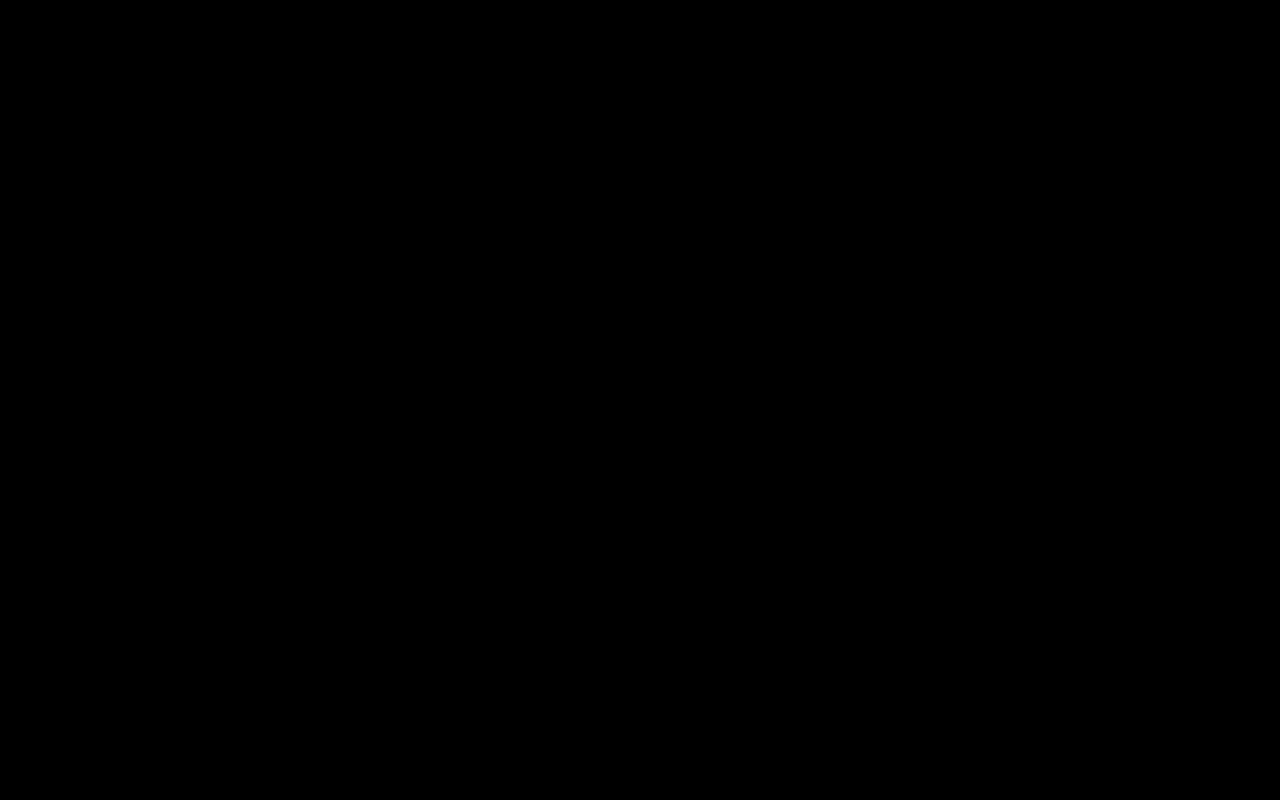
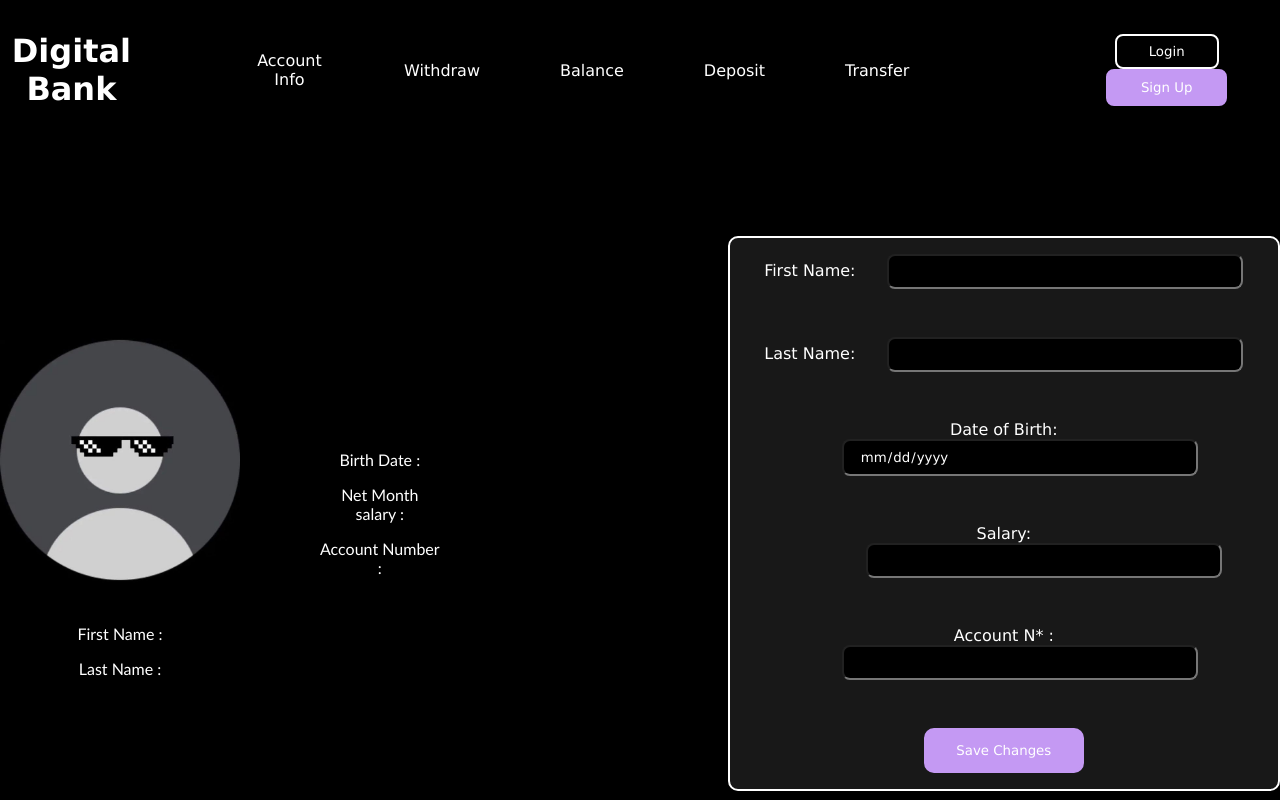
Before and after one commit to PROG4-DigitalBank/UI, a React (Create React App) app: page /account in a window 1280 px wide. Built offline with nearby package versions, Linux system fonts and the light colour scheme.

Commit message:
feat: account info global design

```diff
--- a/src/components/account/AccountInfo.jsx
+++ b/src/components/account/AccountInfo.jsx
@@ -1,12 +1,118 @@
-import React from "react";
-import './styles/account.css';
+import React from 'react'
+import './styles/account.css'
+import { Link } from 'react-router-dom'
+import icon from './image/icon.jpg'
 
-const AccountInfo = ()=>{
-    return(
-        <>
+const AccountInfo = () => {
+  return (
+    <>
+      <div className="nav">
+        <div className="nav-links">
+          <Link to="/">
+            <h1 className="logo">Digital Bank</h1>
+          </Link>
+          <Link to="/account" className="link-">
+            Account Info
+          </Link>
+          <Link to="/" className="link-">
+            Withdraw
+          </Link>
+          <Link to="/" className="link-">
+            Balance
+          </Link>
+          <Link to="/" className="link-">
+            Deposit
+          </Link>
+          <Link to="/" className="link-">
+            Transfer
+          </Link>
+        </div>
 
-        </>
-    );
+        <div className="buttons-container">
+          <button className="try">Login</button>
+          <button className="learn">Sign Up</button>
+        </div>
+      </div>
+
+      <div className='body-container'>
+        <div className="main-account-container">
+          <div className="profile-info">
+            <div>
+              <img src={icon} alt="" className="icon" />
+            </div>
+
+            <div className="name">
+              <p id="first-name">First Name : </p>
+              <p>Last Name : </p>
+            </div>
+          </div>
+
+          <div className="info">
+            <p>Birth Date : </p>
+            <p>Net Month salary : </p>
+            <p>Account Number : </p>
+          </div>
+        </div>
+
+        <div className="other-container">
+          <form className="form" id='form'>
+            <label>
+              First Name:
+              <input
+                type="text"
+                name="firstName"
+                required
+                className="input-text"
+              />
+            </label>
+
+            <label>
+              Last Name:
+              <input
+                type="text"
+                name="lastName"
+                required
+                className="input-text"
+              />
+            </label>
+
+            <label>
+              Date of Birth:
+              <input
+                type="date"
+                name="dateOfBirth"
+                required
+                className="input-text"
+              />
+            </label>
+            <label>
+              Salary:
+              <input
+                type="number"
+                name="salary"
+                required
+                className="input-text"
+                id="salary"
+              />
+            </label>
+            <label>
+              Account N* :
+              <input
+                type="text"
+                name="accountNumber"
+                required
+                className="input-text"
+                id="acc-number"
+              />
+            </label>
+            <button type="submit" className="submit">
+              Save Changes
+            </button>
+          </form>
+        </div>
+      </div>
+    </>
+  )
 }
 
-export default AccountInfo;
+export default AccountInfo
--- a/src/components/account/styles/account.css
+++ b/src/components/account/styles/account.css
@@ -0,0 +1,61 @@
+.icon {
+  width: 15rem;
+  margin-bottom: 2rem;
+}
+
+.main-account-container {
+  display: flex;
+  flex-direction: row;
+  align-items: center;
+  gap: 5rem;
+}
+
+.profile-info {
+  display: flex;
+  flex-direction: column;
+  margin-bottom: 1rem;
+}
+
+#first-name {
+  margin-bottom: 1rem;
+  font-family: 'Trebuchet MS', 'Lucida Sans Unicode', 'Lucida Grande',
+    'Lucida Sans', Arial, sans-serif;
+}
+
+.info {
+  display: flex;
+  flex-direction: column;
+  gap: 1rem;
+}
+
+.info p {
+  font-family: 'Trebuchet MS', 'Lucida Sans Unicode', 'Lucida Grande',
+    'Lucida Sans', Arial, sans-serif;
+}
+
+.name p {
+  font-family: 'Trebuchet MS', 'Lucida Sans Unicode', 'Lucida Grande',
+    'Lucida Sans', Arial, sans-serif;
+}
+
+.body-container{
+    margin-top: 8rem;
+    display: flex;
+    flex-direction: row;
+    align-items: center;
+    justify-content: center;
+    gap: 18rem;
+}
+
+.other-container{
+    width: max-content;
+    height: max-content;
+    padding: 1rem 2rem;
+    border: white solid 2px;
+    border-radius: 10px;
+    background-color: rgb(24, 24, 24);
+}
+
+#form, #form label{
+    background-color: rgb(24, 24, 24);
+}
--- a/src/components/auth/styles/index.css
+++ b/src/components/auth/styles/index.css
@@ -127,7 +127,8 @@
   padding: 0.75rem 0.75rem;
   border-radius: 10px;
   color: white;
-  background-color: #d0021b;
+  background-color: #c499f3;
+  border:#c499f3 solid;
 }
 
 .main {
--- a/src/components/features/BalanceReplenishment.jsx
+++ b/src/components/features/BalanceReplenishment.jsx
@@ -1,4 +1,3 @@
-
 import React, { useState } from 'react'
 
 // F4: Approvisionnement de solde
@@ -76,4 +75,4 @@ function BalanceReplenishment() {
   )
 }
 
-export default BalanceReplenishment;
+export default BalanceReplenishment
--- a/src/components/features/WithdrawMoney.jsx
+++ b/src/components/features/WithdrawMoney.jsx
@@ -1,4 +1,3 @@
-
 import React, { useState } from 'react'
 import axios from 'axios'
 import './styles/withdraw.css'
@@ -6,7 +5,6 @@ import image from './images/Study.jpg'
 import { Link } from 'react-router-dom'
 
 //F2: retrait d'argent
-
 
 const WithdrawMoney = () => {
   const [account, setAccount] = useState('')
@@ -37,7 +35,6 @@ const WithdrawMoney = () => {
 
   const handleActivateOverdraft = async () => {
     try {
-
       const response = await axios.post('url for overdraft activation', {
         account,
       })
--- a/src/components/home/Homepage.jsx
+++ b/src/components/home/Homepage.jsx
@@ -11,7 +11,7 @@ function Homepage() {
           <Link to="/">
             <h1 className="logo">Digital Bank</h1>
           </Link>
-          <Link to="/" className="link-">
+          <Link to="/account" className="link-">
             Account Info
           </Link>
           <Link to="/" className="link-">
```
Also changed, not shown: src/components/auth/Signup.jsx (+15 -15 lines), src/components/features/Transfer.jsx (+4 -7 lines), src/components/account/image/icon.jpg (added).
